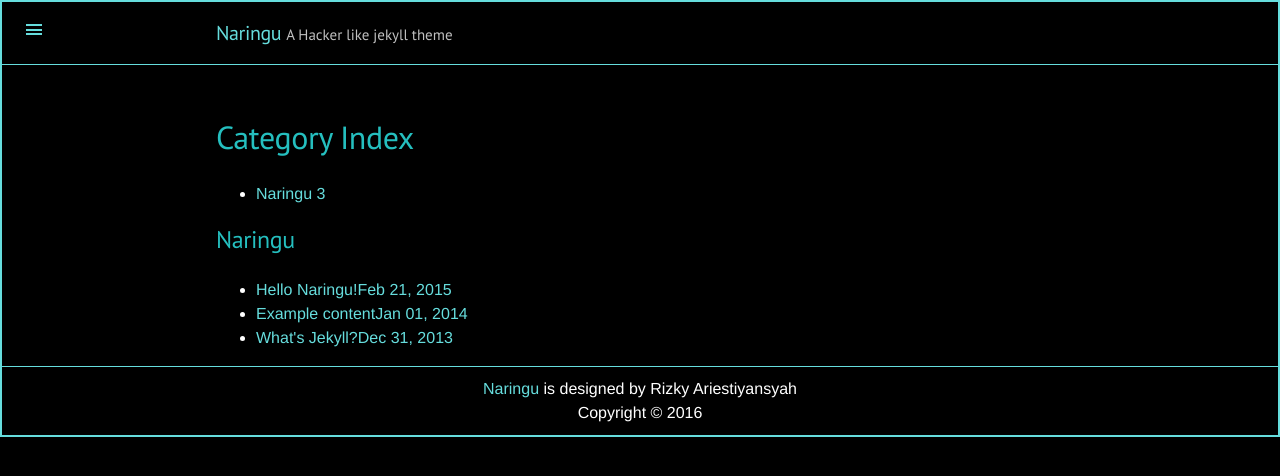
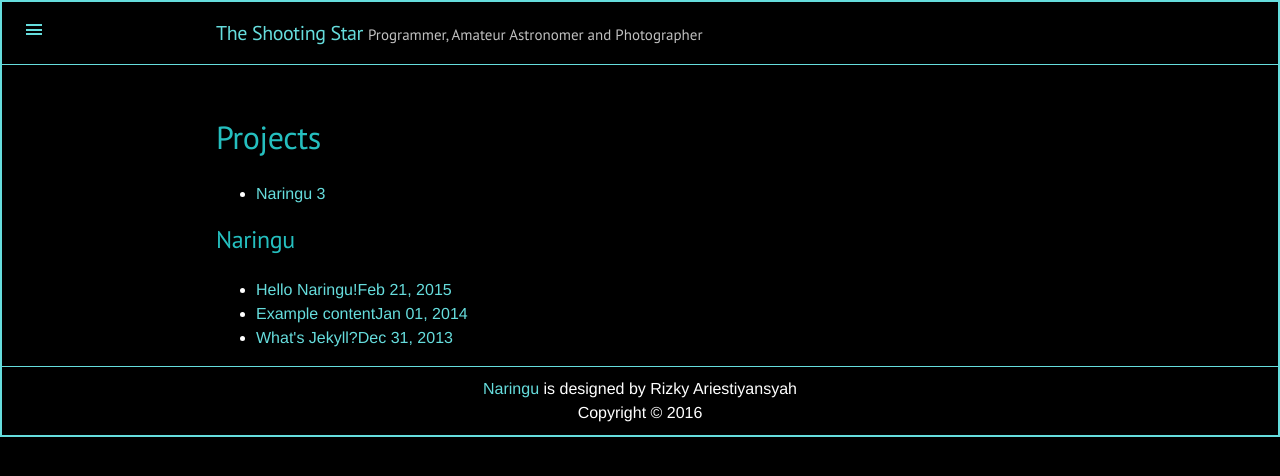
Before and after one commit to vishsangale/vishsangale.github.io, a Jekyll site: the page built from projects.html, in a window 1280 px wide. Shown: the top 476 px of the page. Built offline with Jekyll 4.4.1, drawn with Linux system fonts in a browser that asks for light colours.

Commit message:
Update Projects

```diff
--- a/_config.yml
+++ b/_config.yml
@@ -11,26 +11,26 @@
 permalink:           pretty
 
 # Setup
-title:               Naringu
-tagline:             'A Hacker like jekyll theme'
-description:         'oonlab is crafted with <3 by ariestiyansyah.'
-url:                 http://naringu.oonlab.com
+title:               The Shooting Star
+tagline:             'Programmer, Amateur Astronomer and Photographer'
+description:         'Personal website for sharing my projects, pictures and some blogs.'
+url:                 http://vishsangale.github.io
 baseurl:             /
 paginate:            7
 
 # About/contact
 author:
-  name:              Rizky Ariestiyansyah
-  url:               https://twitter.com/ariestiyansyah
-  email:             ariestiyansyah.rizky@gmail.com
+  name:              Vishwanath Sangale
+  url:               https://twitter.com/vishsangale
+  email:             vishsangale@gmail.com
 
 # Custom vars
 version:             2.0
 
 # Social Media
-github:				http://github.com/ariestiyansyah
-twitter:			http://twitter.com/ariestiyansyah
-disqus:             testnaringu
+github:				http://github.com/vishsangale
+twitter:			http://twitter.com/vishsangale
+disqus:             vish
 
 # Theme Author (Please don't edit this line cause of MIT LICENSE rules)
 theme:
--- a/feed.category.xml
+++ b/feed.category.xml
@@ -5,9 +5,9 @@
 	<channel>
 		<title>{{ site.name | xml_escape }} - Naringu</title>
 <<<<<<< HEAD
-		<description>Posts categorized as 'naringu'</description>
+		<description>Projects</description>
 =======
-		<description>Posts categorized as 'Naringu'</description>
+		<description>Projects</description>
 >>>>>>> master
 		<link>{{ site.url }}</link>
         <atom:link href="{{ site.url }}feed.category.xml" rel="self" type="application/rss+xml" />
--- a/category.html
+++ b/projects.html
@@ -1,9 +1,9 @@
 ---
 layout: page
-title: Category Index
-permalink: /categories/
-tags: [Categories]
-description: "An archive of posts sorted by categories."
+title: Projects
+permalink: /projects/
+tags: [projects]
+description: "An archive of projects sorted by categories."
 ---
 <ul class="tag-box inline">
 {% assign tags_list = site.categories %}
```
Also changed, not shown: images/head.jpeg, images/screenshot-1.png (deleted), images/screenshot-2.png (deleted), images/screenshot-3.png (deleted), images/screenshot-4.png (deleted).
